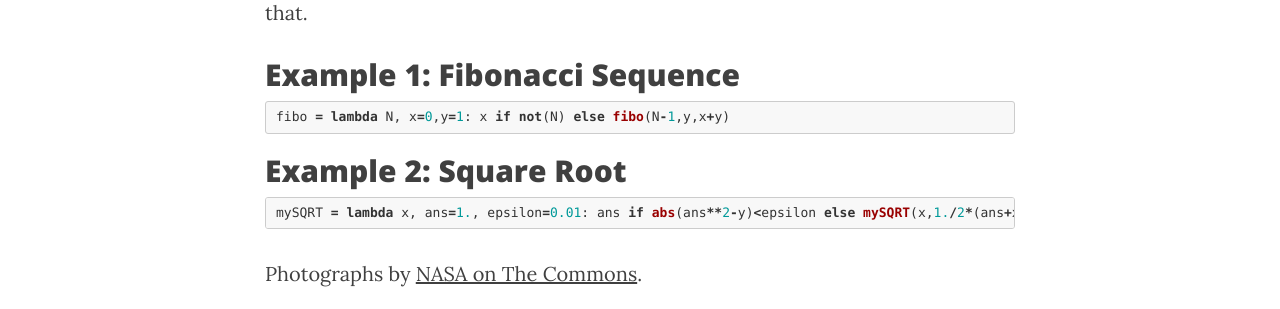
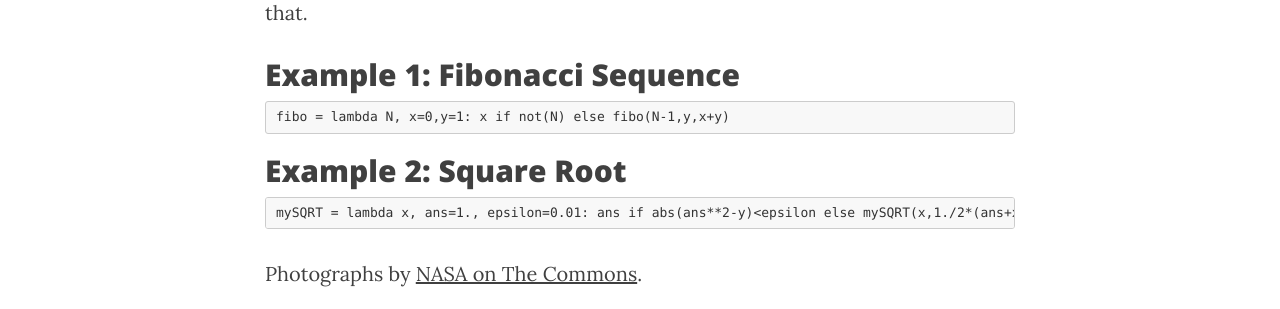
Before and after one commit to quantbhlin/blog, a Jekyll site: the page built from _posts/2015-05-04-Lazy_Python.markdown, in a window 1280 px wide. Shown: the part 918-1227 px from the top of the page. Built offline with Jekyll 4.4.1, drawn with Linux system fonts in a browser that asks for light colours; nearby versions of some CDN libraries.

Commit message:
new post

`````diff
--- a/_posts/2015-05-04-Lazy_Python.markdown
+++ b/_posts/2015-05-04-Lazy_Python.markdown
@@ -15,13 +15,13 @@ This is about how to create anonymous functions in Python. To do that, you can u
 Here are two simple examples of how to use `lambda` and recursion to achieve that.
 
 ## Example 1: Fibonacci Sequence
-  ````python
-fibo = lambda N, x=0,y=1: x if not(N) else fibo(N-1,y,x+y)
-  ````
+
+    fibo = lambda N, x=0,y=1: x if not(N) else fibo(N-1,y,x+y)
+
 
 ## Example 2: Square Root
-  ````python
-mySQRT = lambda x, ans=1., epsilon=0.01: ans if abs(ans**2-y)<epsilon else mySQRT(x,1./2*(ans+x/ans),epsilon)
-  ````
+
+    mySQRT = lambda x, ans=1., epsilon=0.01: ans if abs(ans**2-y)<epsilon else mySQRT(x,1./2*(ans+x/ans),epsilon)
+
 
 <p>Photographs by <a href="https://www.flickr.com/photos/nasacommons/">NASA on The Commons</a>.</p>
`````
